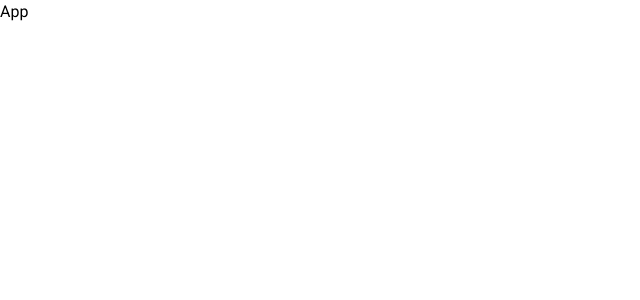
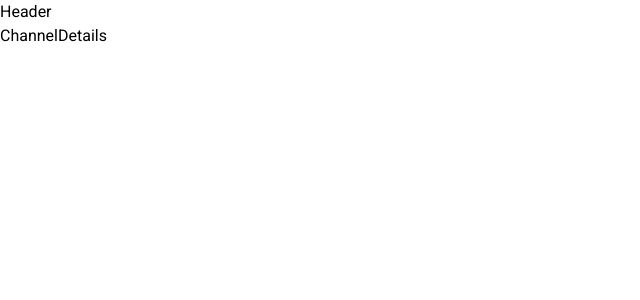
Before and after one commit to AMIRHOSEINASGHARI/youtube-clone, a React (Create React App) app: page /channel/1 in a window 1280 px wide. Shown: the top 300 px of the page, without its empty margins (0-640 px from the left). Built offline with nearby package versions, Linux system fonts and the light colour scheme.

Commit message:
Routes created

```diff
--- a/src/App.js
+++ b/src/App.js
@@ -1,7 +1,24 @@
 import React from "react";
+import { Route, Routes } from "react-router-dom";
+//components
+import Home from "./components/Home";
+import Header from "./components/Header";
+import ChannelDetails from "./components/ChannelDetails";
+import Video from "./components/Video";
+import SearchedVideo from "./components/SearchedVideo";
 
 const App = () => {
-  return <div>App</div>;
+  return (
+    <>
+      <Header />
+      <Routes>
+        <Route path="/" element={<Home />} />
+        <Route path="/channel/:id" element={<ChannelDetails />} />
+        <Route path="/video/:id" element={<Video />} />
+        <Route path="/search/:searchTerm" element={<SearchedVideo />} />
+      </Routes>
+    </>
+  );
 };
 
 export default App;
--- /dev/null
+++ b/src/components/ChannelDetails.jsx
@@ -0,0 +1,7 @@
+import React from "react";
+
+const ChannelDetails = () => {
+  return <div>ChannelDetails</div>;
+};
+
+export default ChannelDetails;
--- /dev/null
+++ b/src/components/Header.jsx
@@ -0,0 +1,7 @@
+import React from "react";
+
+const Header = () => {
+  return <div>Header</div>;
+};
+
+export default Header;
--- /dev/null
+++ b/src/components/Home.jsx
@@ -0,0 +1,7 @@
+import React from "react";
+
+const Home = () => {
+  return <div>Home</div>;
+};
+
+export default Home;
--- /dev/null
+++ b/src/components/SearchedVideo.jsx
@@ -0,0 +1,7 @@
+import React from "react";
+
+const SearchedVideo = () => {
+  return <div>SearchedVideo</div>;
+};
+
+export default SearchedVideo;
--- /dev/null
+++ b/src/components/Video.jsx
@@ -0,0 +1,7 @@
+import React from "react";
+
+const Video = () => {
+  return <div>Video</div>;
+};
+
+export default Video;
```
